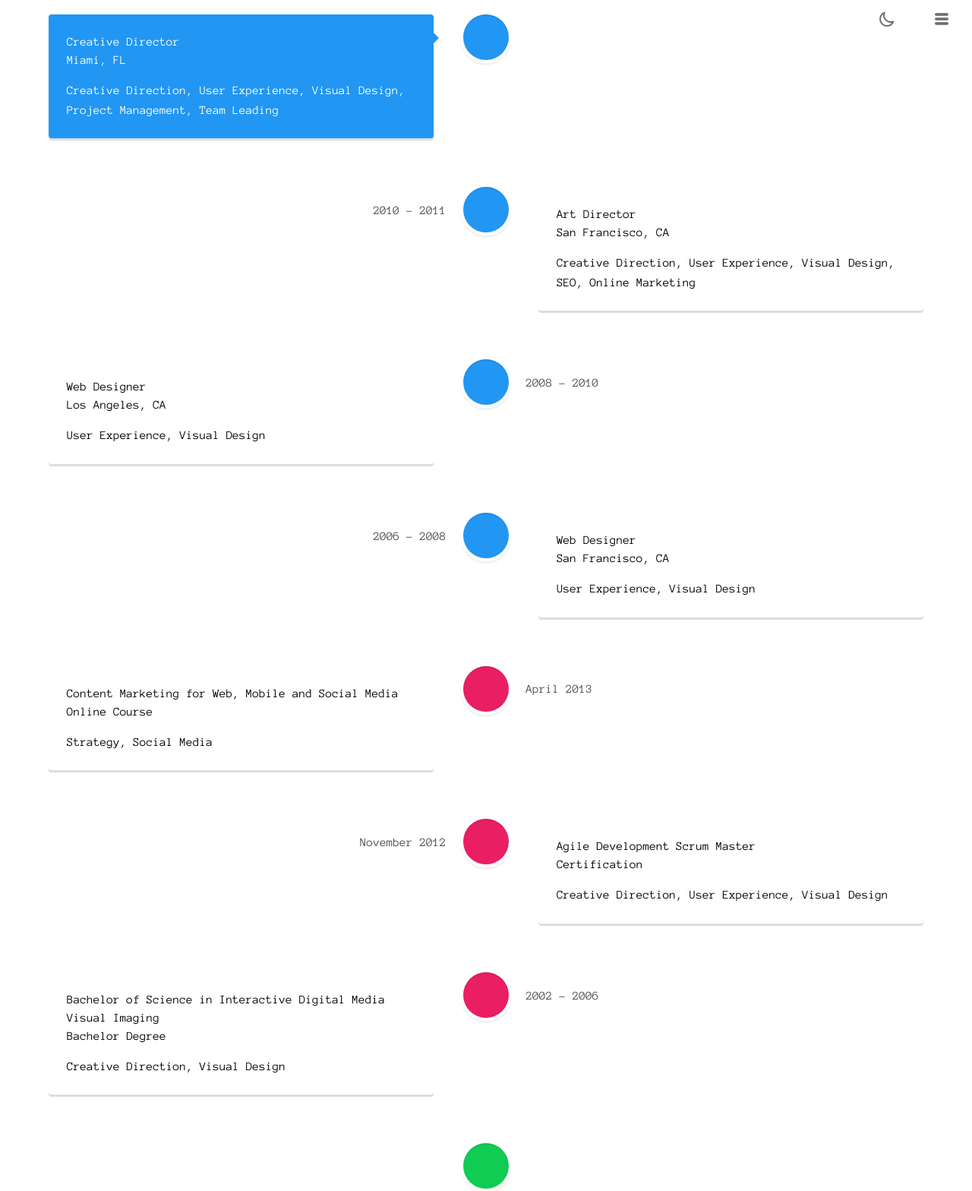
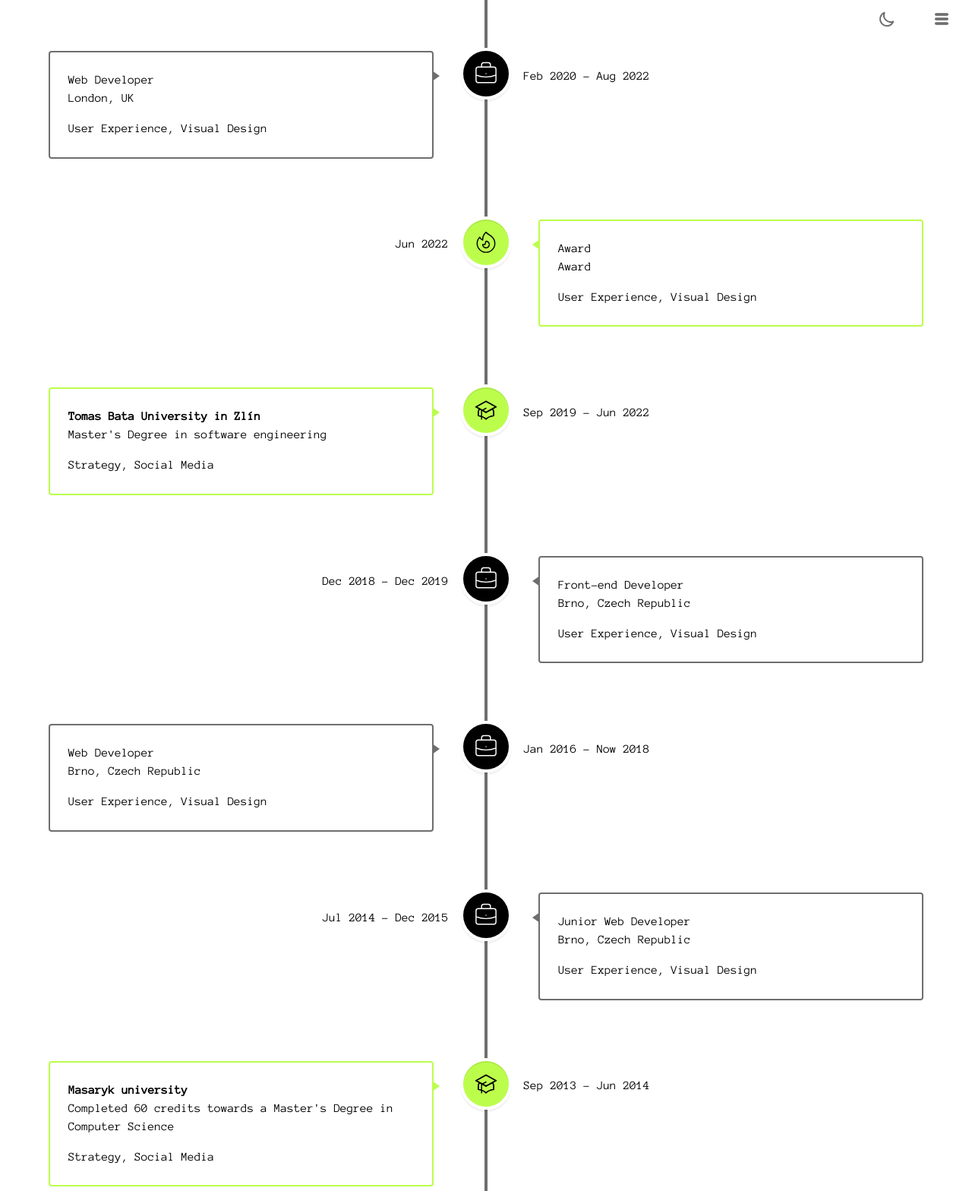
Before and after one commit to MadaProjects/personal-site, a Gatsby site: page /education in a window 1280 px wide. Shown: the part 13-1581 px from the top of the page at 76% size. Built offline with nearby package versions, Linux system fonts and the light colour scheme; Gatsby itself is replaced by a stand-in of ours.

Commit message:
Update education timeline

```diff
--- /dev/null
+++ b/src/components/Icons/Icons.js
@@ -0,0 +1,98 @@
+import * as React from 'react';
+
+export const SchoolCap = () => {
+  return (
+    <svg
+      xmlns='http://www.w3.org/2000/svg'
+      className='h-10 w-10'
+      fill='none'
+      viewBox='0 0 24 24'
+      stroke='currentColor'
+      strokeWidth='1'>
+      <path d='M12 14l9-5-9-5-9 5 9 5z' />
+      <path d='M12 14l6.16-3.422a12.083 12.083 0 01.665 6.479A11.952 11.952 0 0012 20.055a11.952 11.952 0 00-6.824-2.998 12.078 12.078 0 01.665-6.479L12 14z' />
+      <path
+        strokeLinecap='round'
+        strokeLinejoin='round'
+        d='M12 14l9-5-9-5-9 5 9 5zm0 0l6.16-3.422a12.083 12.083 0 01.665 6.479A11.952 11.952 0 0012 20.055a11.952 11.952 0 00-6.824-2.998 12.078 12.078 0 01.665-6.479L12 14zm-4 6v-7.5l4-2.222'
+      />
+    </svg>
+  );
+};
+
+export const WorkBriefcase = () => {
+  return (
+    <svg
+      xmlns='http://www.w3.org/2000/svg'
+      className='h-6 w-6'
+      fill='none'
+      viewBox='0 0 24 24'
+      stroke='currentColor'
+      stroke-width='1'>
+      <path
+        stroke-linecap='round'
+        stroke-linejoin='round'
+        d='M21 13.255A23.931 23.931 0 0112 15c-3.183 0-6.22-.62-9-1.745M16 6V4a2 2 0 00-2-2h-4a2 2 0 00-2 2v2m4 6h.01M5 20h14a2 2 0 002-2V8a2 2 0 00-2-2H5a2 2 0 00-2 2v10a2 2 0 002 2z'
+      />
+    </svg>
+  );
+};
+
+export const ArrowsUp = () => {
+  return (
+    <svg
+      xmlns='http://www.w3.org/2000/svg'
+      className='h-6 w-6'
+      fill='none'
+      viewBox='0 0 24 24'
+      stroke='currentColor'
+      stroke-width='1'>
+      <path
+        stroke-linecap='round'
+        stroke-linejoin='round'
+        d='M5 11l7-7 7 7M5 19l7-7 7 7'
+      />
+    </svg>
+  );
+};
+
+export const ArrowsDown = () => {
+  return (
+    <svg
+      xmlns='http://www.w3.org/2000/svg'
+      className='h-6 w-6'
+      fill='none'
+      viewBox='0 0 24 24'
+      stroke='currentColor'
+      stroke-width='1'>
+      <path
+        stroke-linecap='round'
+        stroke-linejoin='round'
+        d='M19 13l-7 7-7-7m14-8l-7 7-7-7'
+      />
+    </svg>
+  );
+};
+
+export const Flame = () => {
+  return (
+    <svg
+      xmlns='http://www.w3.org/2000/svg'
+      className='h-6 w-6'
+      fill='none'
+      viewBox='0 0 24 24'
+      stroke='currentColor'
+      stroke-width='1'>
+      <path
+        stroke-linecap='round'
+        stroke-linejoin='round'
+        d='M17.657 18.657A8 8 0 016.343 7.343S7 9 9 10c0-2 .5-5 2.986-7C14 5 16.09 5.777 17.656 7.343A7.975 7.975 0 0120 13a7.975 7.975 0 01-2.343 5.657z'
+      />
+      <path
+        stroke-linecap='round'
+        stroke-linejoin='round'
+        d='M9.879 16.121A3 3 0 1012.015 11L11 14H9c0 .768.293 1.536.879 2.121z'
+      />
+    </svg>
+  );
+};
--- a/src/pages/education.js
+++ b/src/pages/education.js
@@ -1,139 +1,155 @@
 import * as React from 'react';
 import { Layout } from '../components/Layout/Layout';
+import {
+  SchoolCap,
+  WorkBriefcase,
+  ArrowsUp,
+  Flame,
+} from '../components/Icons/Icons';
 import {
   VerticalTimeline,
   VerticalTimelineElement,
 } from 'react-vertical-timeline-component';
 import 'react-vertical-timeline-component/style.min.css';
+import './education.scss';
 
 const EducationPage = () => {
   return (
     <Layout>
+      <div className='container'>
         <div data-testid='educationPage' className='relative'>
           <div className='flex justify-center'>
-          <VerticalTimeline>
+            <VerticalTimeline
+              className='!pt-20 pt-vertical-timeline'
+              lineColor={'#6e6e6e'}>
               <VerticalTimelineElement
                 className='vertical-timeline-element--work'
-              contentStyle={{
-                background: 'rgb(33, 150, 243)',
-                color: '#fff',
-              }}
-              contentArrowStyle={{
-                borderRight: '7px solid  rgb(33, 150, 243)',
-              }}
-              date='2011 - present'
-              iconStyle={{
-                background: 'rgb(33, 150, 243)',
-                color: '#fff',
-              }}
-              icon={''}>
+                date='Feb 2020 - Aug 2022'
+                icon={<WorkBriefcase />}>
                 <h3 className='vertical-timeline-element-title'>
-                Creative Director
+                  Web Developer
                 </h3>
                 <h4 className='vertical-timeline-element-subtitle'>
-                Miami, FL
-              </h4>
-              <p>
-                Creative Direction, User Experience, Visual Design, Project
-                Management, Team Leading
-              </p>
-            </VerticalTimelineElement>
-            <VerticalTimelineElement
-              className='vertical-timeline-element--work'
-              date='2010 - 2011'
-              iconStyle={{
-                background: 'rgb(33, 150, 243)',
-                color: '#fff',
-              }}
-              icon={''}>
-              <h3 className='vertical-timeline-element-title'>
-                Art Director
-              </h3>
-              <h4 className='vertical-timeline-element-subtitle'>
-                San Francisco, CA
-              </h4>
-              <p>
-                Creative Direction, User Experience, Visual Design, SEO,
-                Online Marketing
-              </p>
-            </VerticalTimelineElement>
-            <VerticalTimelineElement
-              className='vertical-timeline-element--work'
-              date='2008 - 2010'
-              iconStyle={{
-                background: 'rgb(33, 150, 243)',
-                color: '#fff',
-              }}
-              icon={''}>
-              <h3 className='vertical-timeline-element-title'>
-                Web Designer
-              </h3>
-              <h4 className='vertical-timeline-element-subtitle'>
-                Los Angeles, CA
+                  London, UK
                 </h4>
                 <p>User Experience, Visual Design</p>
               </VerticalTimelineElement>
+
               <VerticalTimelineElement
-              className='vertical-timeline-element--work'
-              date='2006 - 2008'
+                className='vertical-timeline-element--education'
+                date='Jun 2022'
                 iconStyle={{
-                background: 'rgb(33, 150, 243)',
-                color: '#fff',
+                  background: '#bcfd4c',
+                  color: 'black',
                 }}
-              icon={''}>
-              <h3 className='vertical-timeline-element-title'>
-                Web Designer
-              </h3>
+                icon={<Flame />}>
+                <h3 className='vertical-timeline-element-title'>Award</h3>
                 <h4 className='vertical-timeline-element-subtitle'>
-                San Francisco, CA
+                  Award
                 </h4>
                 <p>User Experience, Visual Design</p>
               </VerticalTimelineElement>
+
               <VerticalTimelineElement
                 className='vertical-timeline-element--education'
-              date='April 2013'
-              iconStyle={{ background: 'rgb(233, 30, 99)', color: '#fff' }}
-              icon={''}>
-              <h3 className='vertical-timeline-element-title'>
-                Content Marketing for Web, Mobile and Social Media
+                date='Sep 2019 - Jun 2022'
+                iconStyle={{
+                  background: '#bcfd4c',
+                  color: 'black',
+                }}
+                icon={<SchoolCap />}>
+                <h3 className='vertical-timeline-element-title font-bold'>
+                  Tomas Bata University in Zlín
                 </h3>
                 <h4 className='vertical-timeline-element-subtitle'>
-                Online Course
+                  Master's Degree in software engineering
                 </h4>
                 <p>Strategy, Social Media</p>
               </VerticalTimelineElement>
+
+              <VerticalTimelineElement
+                className='vertical-timeline-element--work'
+                date='Dec 2018 - Dec 2019'
+                icon={<WorkBriefcase />}>
+                <h3 className='vertical-timeline-element-title'>
+                  Front-end Developer
+                </h3>
+                <h4 className='vertical-timeline-element-subtitle'>
+                  Brno, Czech Republic
+                </h4>
+                <p>User Experience, Visual Design</p>
+              </VerticalTimelineElement>
+
+              <VerticalTimelineElement
+                className='vertical-timeline-element--work'
+                date='Jan 2016 - Now 2018'
+                icon={<WorkBriefcase />}>
+                <h3 className='vertical-timeline-element-title'>
+                  Web Developer
+                </h3>
+                <h4 className='vertical-timeline-element-subtitle'>
+                  Brno, Czech Republic
+                </h4>
+                <p>User Experience, Visual Design</p>
+              </VerticalTimelineElement>
+
+              <VerticalTimelineElement
+                className='vertical-timeline-element--work'
+                date='Jul 2014 - Dec 2015'
+                icon={<WorkBriefcase />}>
+                <h3 className='vertical-timeline-element-title'>
+                  Junior Web Developer
+                </h3>
+                <h4 className='vertical-timeline-element-subtitle'>
+                  Brno, Czech Republic
+                </h4>
+                <p>User Experience, Visual Design</p>
+              </VerticalTimelineElement>
+
               <VerticalTimelineElement
                 className='vertical-timeline-element--education'
-              date='November 2012'
-              iconStyle={{ background: 'rgb(233, 30, 99)', color: '#fff' }}
-              icon={''}>
-              <h3 className='vertical-timeline-element-title'>
-                Agile Development Scrum Master
+                date='Sep 2013 - Jun 2014'
+                iconStyle={{
+                  background: '#bcfd4c',
+                  color: 'black',
+                }}
+                icon={<SchoolCap />}>
+                <h3 className='vertical-timeline-element-title font-bold'>
+                  Masaryk university
                 </h3>
                 <h4 className='vertical-timeline-element-subtitle'>
-                Certification
+                  Completed 60 credits towards a Master's Degree in
+                  Computer Science
                 </h4>
-              <p>Creative Direction, User Experience, Visual Design</p>
+                <p>Strategy, Social Media</p>
               </VerticalTimelineElement>
+
               <VerticalTimelineElement
                 className='vertical-timeline-element--education'
-              date='2002 - 2006'
-              iconStyle={{ background: 'rgb(233, 30, 99)', color: '#fff' }}
-              icon={''}>
-              <h3 className='vertical-timeline-element-title'>
-                Bachelor of Science in Interactive Digital Media Visual
-                Imaging
+                date='Sep 2008 - Jun 2011'
+                iconStyle={{
+                  background: '#bcfd4c',
+                  color: 'black',
+                }}
+                icon={<SchoolCap />}>
+                <h3 className='vertical-timeline-element-title font-bold'>
+                  University of Ss. Cyril and Methodius
                 </h3>
                 <h4 className='vertical-timeline-element-subtitle'>
-                Bachelor Degree
+                  Bachelor's degree in computer science
                 </h4>
-              <p>Creative Direction, Visual Design</p>
+                <p>Strategy, Social Media</p>
               </VerticalTimelineElement>
+
               <VerticalTimelineElement
-              iconStyle={{ background: 'rgb(16, 204, 82)', color: '#fff' }}
-              icon={''}
+                iconStyle={{
+                  background: '#bcfd4c',
+                  color: 'black',
+                }}
+                icon={<ArrowsUp />}
               />
             </VerticalTimeline>
+          </div>
         </div>
       </div>
     </Layout>
--- /dev/null
+++ b/src/pages/education.scss
@@ -0,0 +1,97 @@
+.pt-vertical-timeline {
+  .vertical-timeline-element {
+    margin-bottom: 5em;
+
+    &--work {
+      .vertical-timeline-element-content {
+        background: transparent;
+        border: 2px solid #6e6e6e;
+        box-shadow: none;
+        box-shadow: transparent 0px 3px 0px;
+      }
+
+      .vertical-timeline-element-content-arrow {
+        border-right: 10px solid #6e6e6e;
+      }
+      .vertical-timeline-element-icon {
+        background-color: black;
+
+        svg {
+          color: white;
+        }
+      }
+    }
+
+    &--education {
+      .vertical-timeline-element-content {
+        background: transparent;
+        border: 2px solid #bcfd4c;
+        box-shadow: transparent 0px 3px 0px;
+      }
+
+      .vertical-timeline-element-content-arrow {
+        border-right: 10px solid #bcfd4c;
+      }
+    }
+  }
+
+  .vertical-timeline-element-date {
+    color: black;
+    opacity: 1;
+  }
+
+  .vertical-timeline-element-icon {
+    svg {
+      transform: translate(-50%, -50%);
+      margin: 0;
+      @media only screen and (min-width: 1170px) {
+        width: 35px;
+        height: 35px;
+      }
+    }
+  }
+}
+
+.dark {
+  .pt-vertical-timeline {
+    &::before {
+      background: #bcfd4c !important;
+    }
+
+    .vertical-timeline-element {
+      &--work {
+        .vertical-timeline-element-content {
+          background: black;
+          border-color: transparent;
+          color: #bcfd4c;
+          box-shadow: rgb(188 253 76) 0px 3px 0px;
+        }
+
+        .vertical-timeline-element-content-arrow {
+          border-right: 10px solid black;
+        }
+
+        .vertical-timeline-element-icon {
+          background-color: black;
+        }
+      }
+
+      &--education {
+        .vertical-timeline-element-content {
+          background: transparent;
+          border-color: transparent;
+          background: #bcfd4c;
+          box-shadow: rgb(131 187 34) 0px 3px 0px;
+        }
+
+        .vertical-timeline-element-content-arrow {
+          border-right: 10px solid #bcfd4c;
+        }
+      }
+    }
+  }
+
+  .vertical-timeline-element-date {
+    color: white;
+  }
+}
```
Lines whose indentation alone changed are shown as unchanged.
